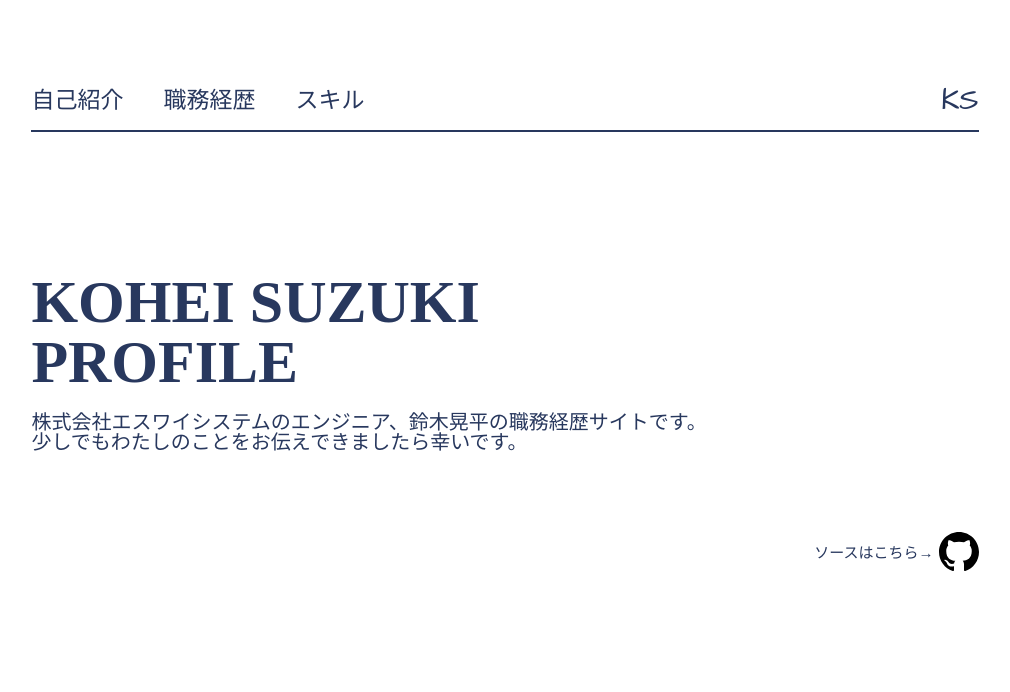
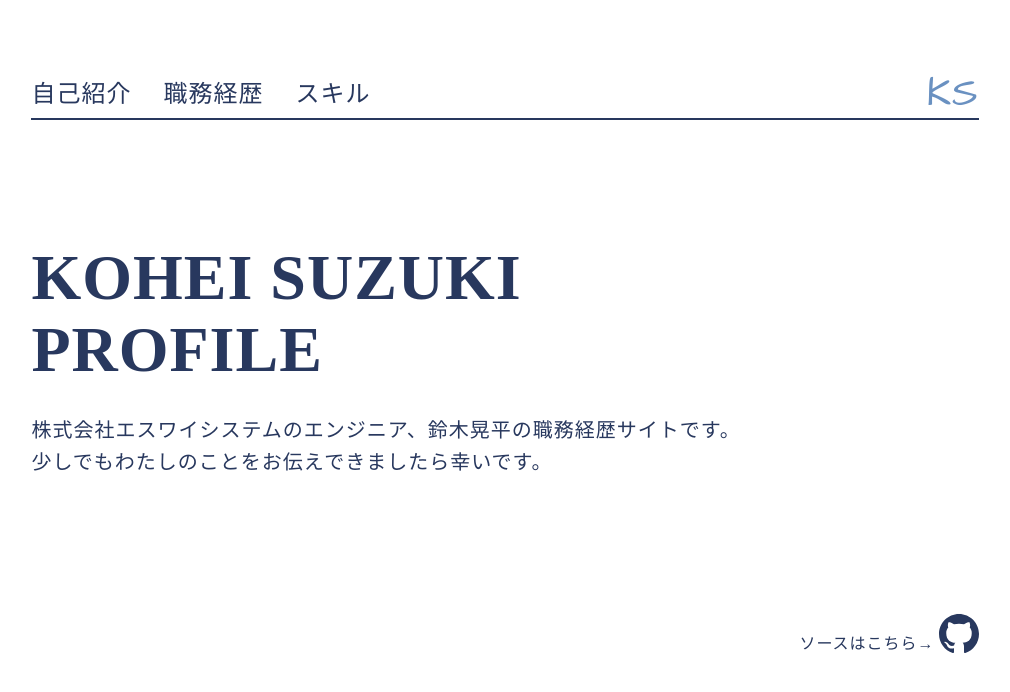
Before and after one commit to Kou0402/sy-profile, a Nuxt app: page / in a window 1280 px wide. Shown: the top 692 px of the page, without its empty margins (135-1145 px from the left). Built offline with nearby package versions, Linux system fonts and the light colour scheme.

Commit message:
style: update home style

```diff
--- a/assets/style/style.scss
+++ b/assets/style/style.scss
@@ -10,5 +10,22 @@ html {
   font-size: 62.5%;
 }
 body {
+  color: $main-color1;
   font-family: 'Noto Serif JP', serif, "Hiragino Kaku Gothic ProN", Meiryo, sans-serif;
 }
+h1 {
+  font-size: 6.4rem;
+  letter-spacing: 1px;
+}
+h2 {
+  font-size: 3.2rem;
+  letter-spacing: 1px;
+}
+h3 {
+  font-size: 2.4rem;
+  letter-spacing: 1px;
+}
+p, div{
+  font-size: 1.6rem;
+  letter-spacing: 1px;
+}
--- a/components/layout/NavBar.vue
+++ b/components/layout/NavBar.vue
@@ -20,16 +20,15 @@ export default {
 <style lang="scss" scoped>
 .nav-bar {
   display: flex;
-  background-color: $base-color;
-  height: 60px;
+  height: 48px;
   align-items: center;
   border-bottom: solid 2px $main-color1;
   > .nav-link {
-    margin-right: 40px;
+    margin-right: 32px;
   }
   > .logo {
-    color: $main-color1;
-    font-size: 3rem;
+    color: $accent-color1;
+    font-size: 4rem;
     text-decoration: none;
     margin-left: auto;
     font-family: 'Architects Daughter', cursive;
--- a/components/layout/NavLink.vue
+++ b/components/layout/NavLink.vue
@@ -19,14 +19,14 @@ export default {
 .nav-link {
   > .name {
     display: inline-block;
+    color: $main-color1;
     position: relative;
-    color: $main-color1;
-    font-size: 2.3rem;
+    font-size: 2.4rem;
     text-decoration: none;
   }
   > .name::after {
     position: absolute;
-    bottom: -10px;
+    bottom: -8px;
     left: 0;
     content: '';
     background: $main-color1;
@@ -37,11 +37,11 @@ export default {
     transition: transform 0.3s;
   }
   > .name:hover::after {
-    transform: scale(1.1, 1);
+    transform: scale(1, 1);
   }
   > .nuxt-link-exact-active::after {
     position: absolute;
-    bottom: -10px;
+    bottom: -8px;
     left: 0;
     content: '';
     width: 100%;
--- a/components/page/carrier/CarrierCard.vue
+++ b/components/page/carrier/CarrierCard.vue
@@ -55,7 +55,7 @@ export default {
     margin-bottom: 10px;
   }
   > .paragraph {
-    font-size: 1.9rem;
+    font-size: 1.6rem;
     margin-bottom: 17px;
   }
 }
--- a/nuxt.config.js
+++ b/nuxt.config.js
@@ -17,7 +17,7 @@ export default {
     link: [
       {
         href:
-          'https://fonts.googleapis.com/css?family=Architects+Daughter|Noto+Serif+JP:200,600&display=swap&subset=japanese',
+          'https://fonts.googleapis.com/css?family=Architects+Daughter|Noto+Serif+JP:300,600&display=swap&subset=japanese',
         rel: 'stylesheet'
       }
     ],
--- a/pages/about.vue
+++ b/pages/about.vue
@@ -18,10 +18,9 @@
 
 <style lang="scss" scoped>
 .about {
-  letter-spacing: 3px;
   > .name {
     color: $main-color1;
-    font-size: 3rem;
+    font-size: 3.2rem;
     font-weight: 500;
     margin-bottom: 30px;
   }
--- a/pages/index.vue
+++ b/pages/index.vue
@@ -4,10 +4,10 @@
       KOHEI SUZUKI<br />
       PROFILE
     </h1>
-    <h2 class="message">
+    <h3 class="message">
       株式会社エスワイシステムのエンジニア、鈴木晃平の職務経歴サイトです。<br />
       少しでもわたしのことをお伝えできましたら幸いです。
-    </h2>
+    </h3>
     <div class="github">
       <p class="guide">ソースはこちら→</p>
       <a href="https://github.com/Kou0402" target="_blank">
@@ -29,16 +29,16 @@ export default {
 
 <style lang="scss" scoped>
 .home {
-  padding: 90px 0;
-  color: $main-color1;
+  padding: 72px 0;
   > .title {
-    font-size: 6rem;
-    margin-bottom: 20px;
+    margin-bottom: 28px;
+    line-height: 7.2rem;
   }
   > .message {
     font-size: 2rem;
     font-weight: 500;
-    margin-bottom: 80px;
+    line-height: 3.2rem;
+    margin-bottom: 144px;
   }
   > .github {
     display: flex;
@@ -46,10 +46,19 @@ export default {
     align-items: center;
     float: right;
     > .guide {
-      margin-right: 5px;
+      margin-right: 4px;
     }
     .icon {
       width: 40px;
+      animation: key1 0.4s ease infinite alternate;
+    }
+    @keyframes key1 {
+      0% {
+        transform: translateY(0px);
+      }
+      100% {
+        transform: translateY(-10px);
+      }
     }
   }
 }
```
Also changed, not shown: assets/image/github_icon.svg.
